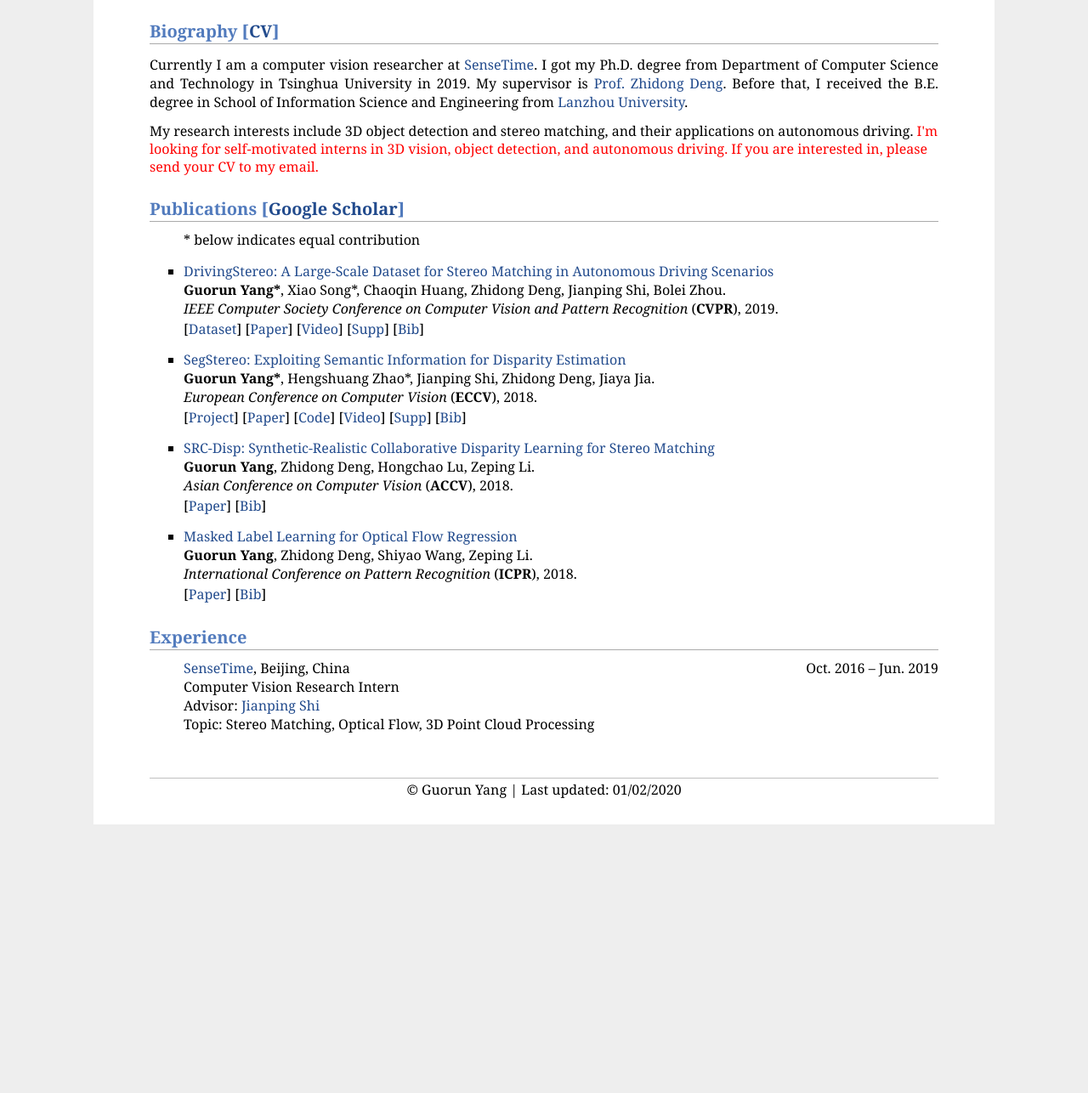
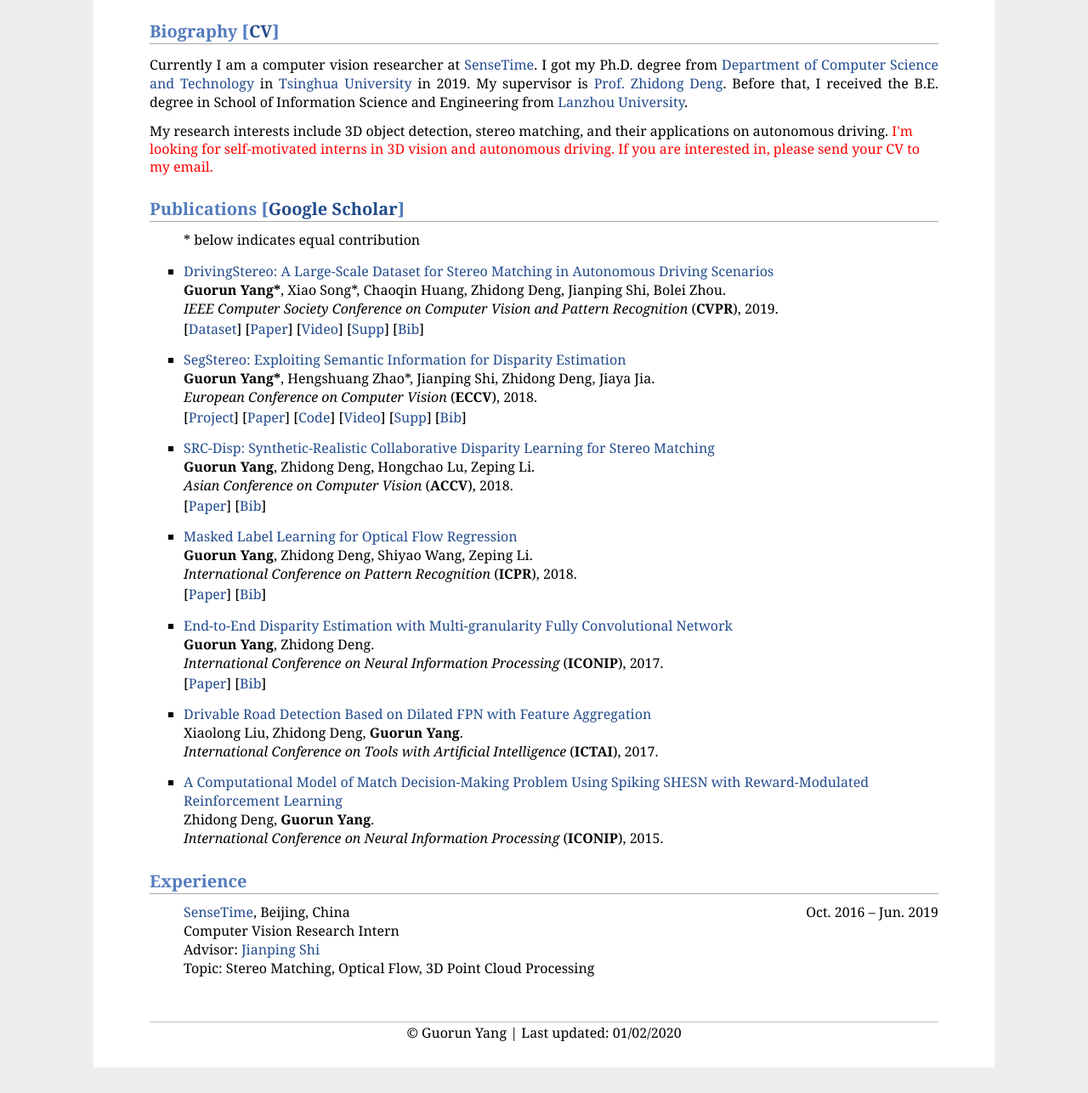
Before and after one commit to yangguorun/yangguorun.github.io, a plain HTML site: page index.html in a window 1280 px wide. Shown: the part 348-1634 px from the top of the page at 85% size. Before the commit the page ends 1348 px from the top, so only its background shows below. Drawn offline with Linux system fonts and the light colour scheme.

Commit message:
Update papers

```diff
--- a/index.html
+++ b/index.html
@@ -35,8 +35,8 @@
 				</div>
 				<h3>Computer Vision Researcher</h3>
 				<p>
-					21st Floor, Block 12-A </br>
-					Shenzhen Bay Science and Technology Ecological Park </br>
+					21st Floor, Building 12-A, </br>
+					Shenzhen Bay Science and Technology Ecological Park, </br>
 				    Yuehai Subdistrict, Nanshan District, Shenzhen</br>
 					</br>
 					Email: <a href="mailto:ygriscome@gmail.com">ygriscome [at] gmail.com</a>
@@ -54,9 +54,10 @@
 
 <h2>Biography [<a href="./yangguorun.pdf">CV</a>]</h2>
 <p>
-	<div style="text-align:justify"> Currently I am a computer vision researcher at <a href="https://www.sensetime.com">SenseTime</a>. I got my Ph.D. degree from Department of Computer Science and Technology in Tsinghua University in 2019. My supervisor is <a href="http://cs.tsinghua.edu.cn/dzd.html">Prof. Zhidong Deng</a>. Before that, I received the B.E. degree in School of Information Science and Engineering from <a href="http://www.lzu.edu.cn">Lanzhou University</a>. </div>
+	<div style="text-align:justify"> Currently I am a computer vision researcher at <a href="https://www.sensetime.com">SenseTime</a>. I got my Ph.D. degree from <a href="http://www.cs.tsinghua.edu.cn">Department of Computer Science and Technology</a> in <a href="https://www.tsinghua.edu.cn">Tsinghua University</a> in 2019. My supervisor is <a href="http://cs.tsinghua.edu.cn/dzd.html">Prof. Zhidong Deng</a>. Before that, I received the B.E. degree in School of Information Science and Engineering from <a href="http://www.lzu.edu.cn">Lanzhou University</a>. </div>
 </p>
-<p> My research interests include 3D object detection and stereo matching, and their applications on autonomous driving. <font color="red"> I'm looking for self-motivated interns in 3D vision, object detection, and autonomous driving. If you are interested in, please send your CV to my email.</font></p>
+<p>
+	My research interests include 3D object detection, stereo matching, and their applications on autonomous driving. <font color="red"> I'm looking for self-motivated interns in 3D vision and autonomous driving. If you are interested in, please send your CV to my email.</font></p>
 
 <h2>Publications [<a href="https://scholar.google.com/citations?user=4uE10I0AAAAJ&hl=en">Google Scholar</a>]</h2>
 <ul>
@@ -104,6 +105,26 @@
 			[<a href="papers/icpr18_masked_bib.txt">Bib</a>]
 		</p>
 	</li>
+	<li>
+		<a href="papers/iconip_mgfcn.pdf">End-to-End Disparity Estimation with Multi-granularity Fully Convolutional Network</a><br>
+		<b>Guorun Yang</b>, Zhidong Deng.<br>
+		<em>International Conference on Neural Information Processing</em> (<b>ICONIP</b>), 2017.</br>
+		<p style="margin-top:3px">
+			[<a href="papers/iconip17_mgfcn.pdf">Paper</a>]
+			[<a href="papers/iconip17_mgfcn_bib.txt">Bib</a>]
+		</p>
+	</li>
+		<li>
+		<a href="https://ieeexplore.ieee.org/iel7/8344747/8371903/08372075.pdf">Drivable Road Detection Based on Dilated FPN with Feature Aggregation</a><br>
+		Xiaolong Liu, Zhidong Deng, <b>Guorun Yang</b>.<br>
+		<em>International Conference on Tools with Artificial Intelligence</em> (<b>ICTAI</b>), 2017.</br>
+	</li>
+		</li>
+		<li>
+		<a href="https://link.springer.com/chapter/10.1007/978-3-319-26532-2_56">A Computational Model of Match Decision-Making Problem Using Spiking SHESN with Reward-Modulated Reinforcement Learning</a><br>
+		Zhidong Deng, <b>Guorun Yang</b>.<br>
+		<em>International Conference on Neural Information Processing</em> (<b>ICONIP</b>), 2015.</br>
+	</li>
 </ul>
 
 <h2>Experience</h2>
```
Also changed, not shown: papers/accv18_srcdisp_bib.txt, papers/eccv18_segstereo_bib.txt, papers/iconip17_mgfcn_bib.txt (added), papers/icpr18_masked_bib.txt (added), pics/yangguorun.jpg (added), 6 other files.
